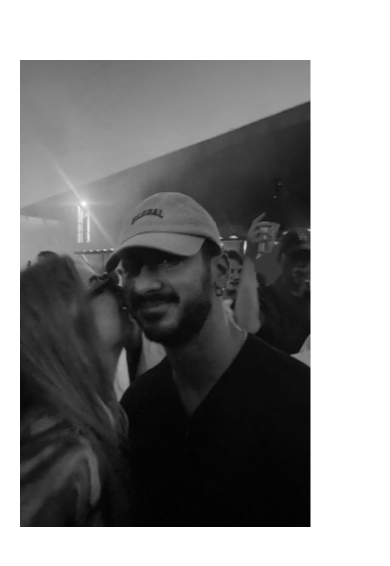
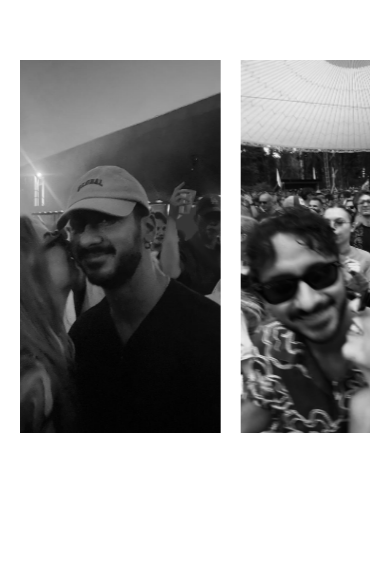
Before and after one commit to SimoneParvizi/wedding-website, a React (Vite) app: page / in a window 390 px wide. Shown: the part 1783-2349 px from the top of the page. Built offline with nearby package versions, Linux system fonts and the light colour scheme; a web font is replaced by a local one.

Commit message:
phone view: fixed carousel

```diff
--- a/src/components/PhotoGallery.css
+++ b/src/components/PhotoGallery.css
@@ -57,6 +57,34 @@
 }
 
 
+@media (max-width: 767px) {
+  .photo-gallery__slides {
+    overflow-x: scroll;
+    overflow-y: hidden;
+    -webkit-overflow-scrolling: touch;
+    scrollbar-width: none;
+    cursor: grab;
+  }
+
+  .photo-gallery__slides::-webkit-scrollbar {
+    display: none;
+  }
+
+  .photo-gallery__slides:active {
+    cursor: grabbing;
+  }
+
+  .photo-gallery__slide {
+    width: 280px;
+    height: 373px;
+    margin-right: 20px;
+  }
+
+  .photo-gallery__track {
+    animation: slide 15s linear infinite;
+  }
+}
+
 @media (min-width: 768px) {
   .photo-gallery {
     padding: 0 40px 160px;
```
